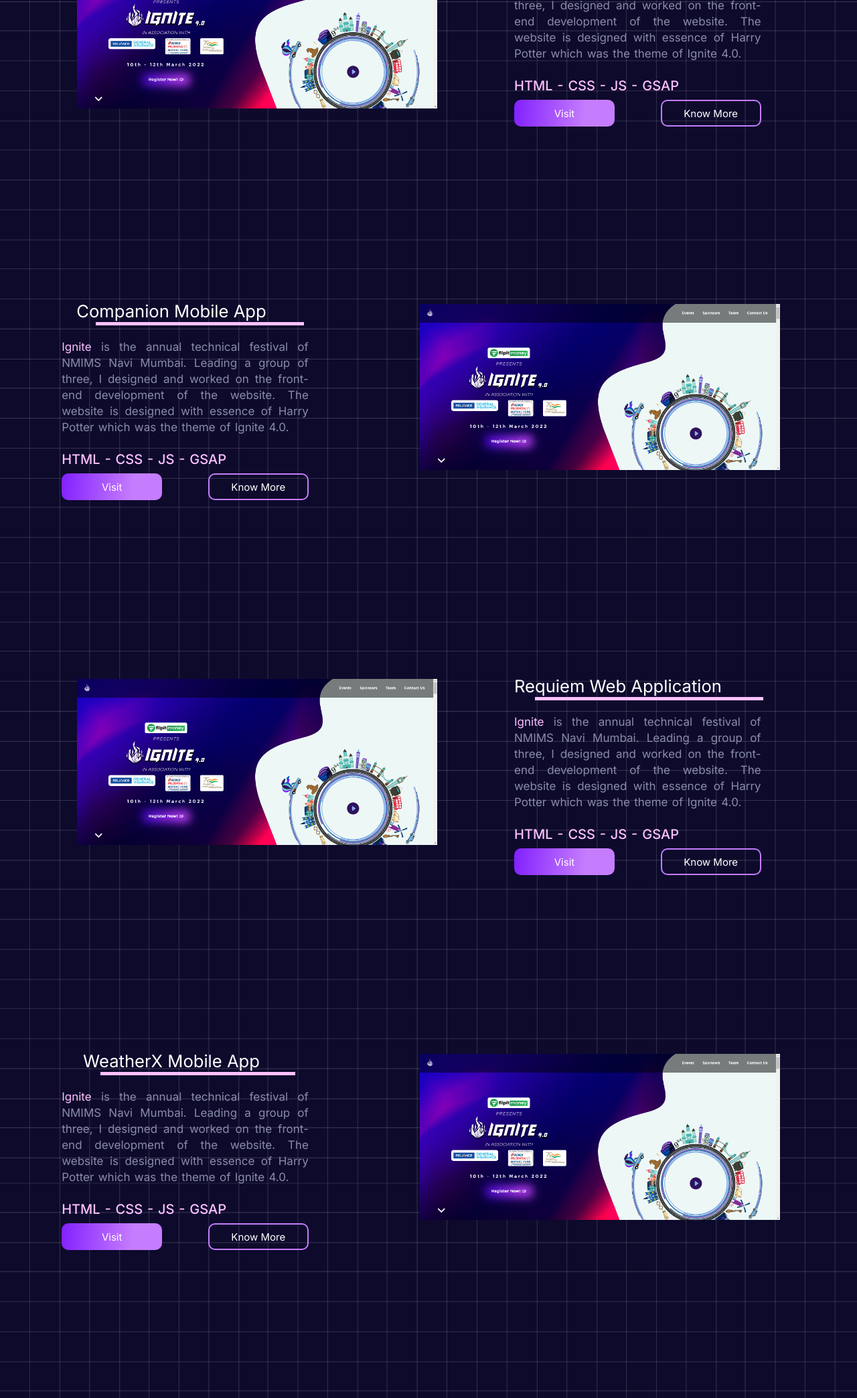
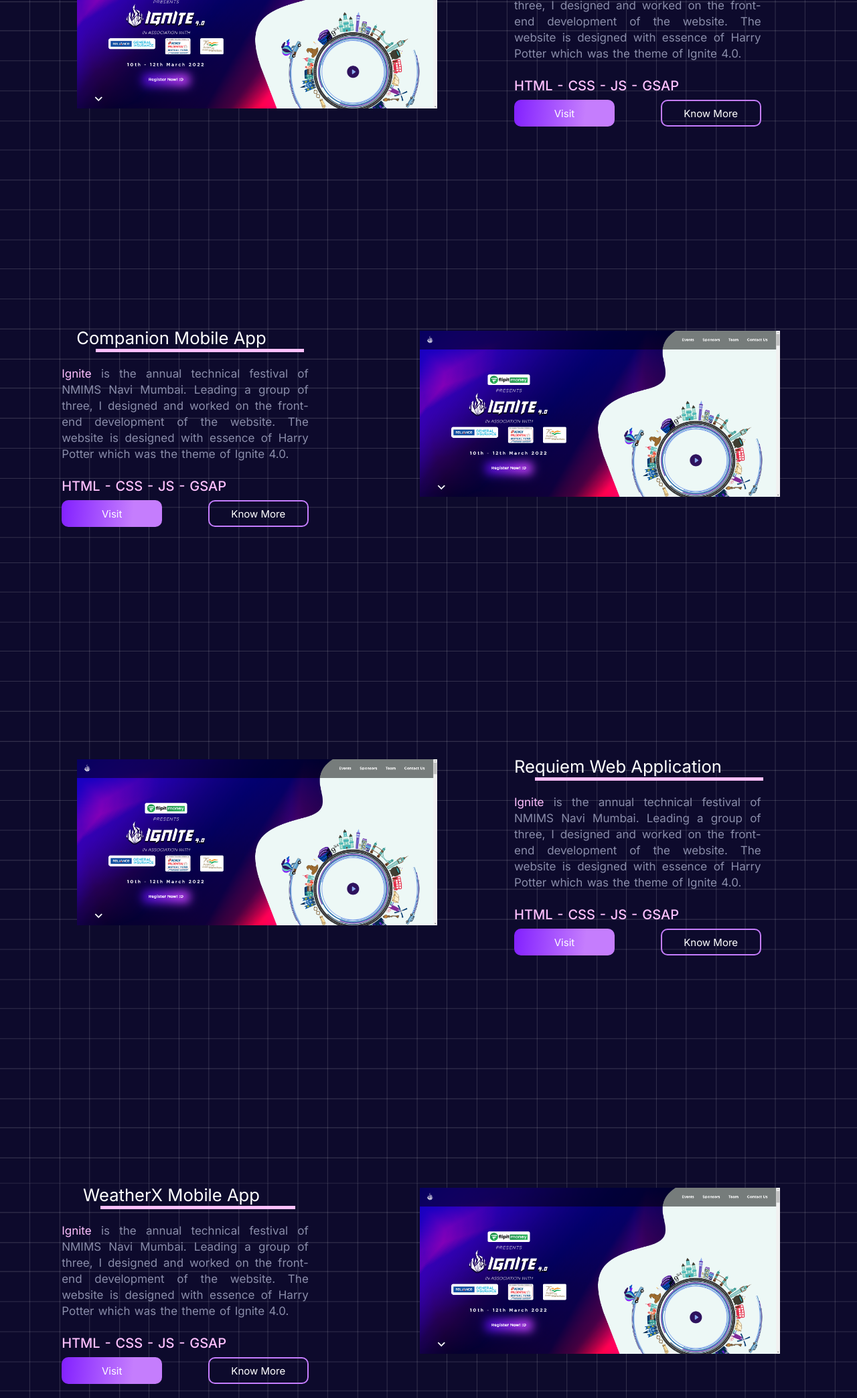
Before and after one commit to MannPatel117/Mann-Portfolio, a plain HTML site: page index.html in a window 1280 px wide. Shown: the part 1940-4028 px from the top of the page at 67% size. Drawn offline with nearby package versions, Linux system fonts and the light colour scheme.

Commit message:
sections-sizing-mob fixed

```diff
--- a/css/style.css
+++ b/css/style.css
@@ -84,23 +84,23 @@
 }
 section:nth-child(4)
 {
-    height: 70vh;
+    height: 80vh;
     top: 280vh;
 }
 section:nth-child(5)
 {
-    height: 70vh;
-    top: 350vh;
+    height: 80vh;
+    top: 360vh;
 }
 section:nth-child(6)
 {
-    height: 70vh;
-    top: 420vh;
+    height: 80vh;
+    top: 440vh;
 }
 section:nth-child(7)
 {
-    height: 70vh;
-    top: 490vh;
+    height: 80vh;
+    top: 520vh;
 }
 
 
--- a/js/script.js
+++ b/js/script.js
@@ -34,7 +34,7 @@
         scrub: true,
         // markers:true,
     },
-    y: 150,
+    y: 75,
     scale: 1.3,
     ease: "power1.out",
 })
```
